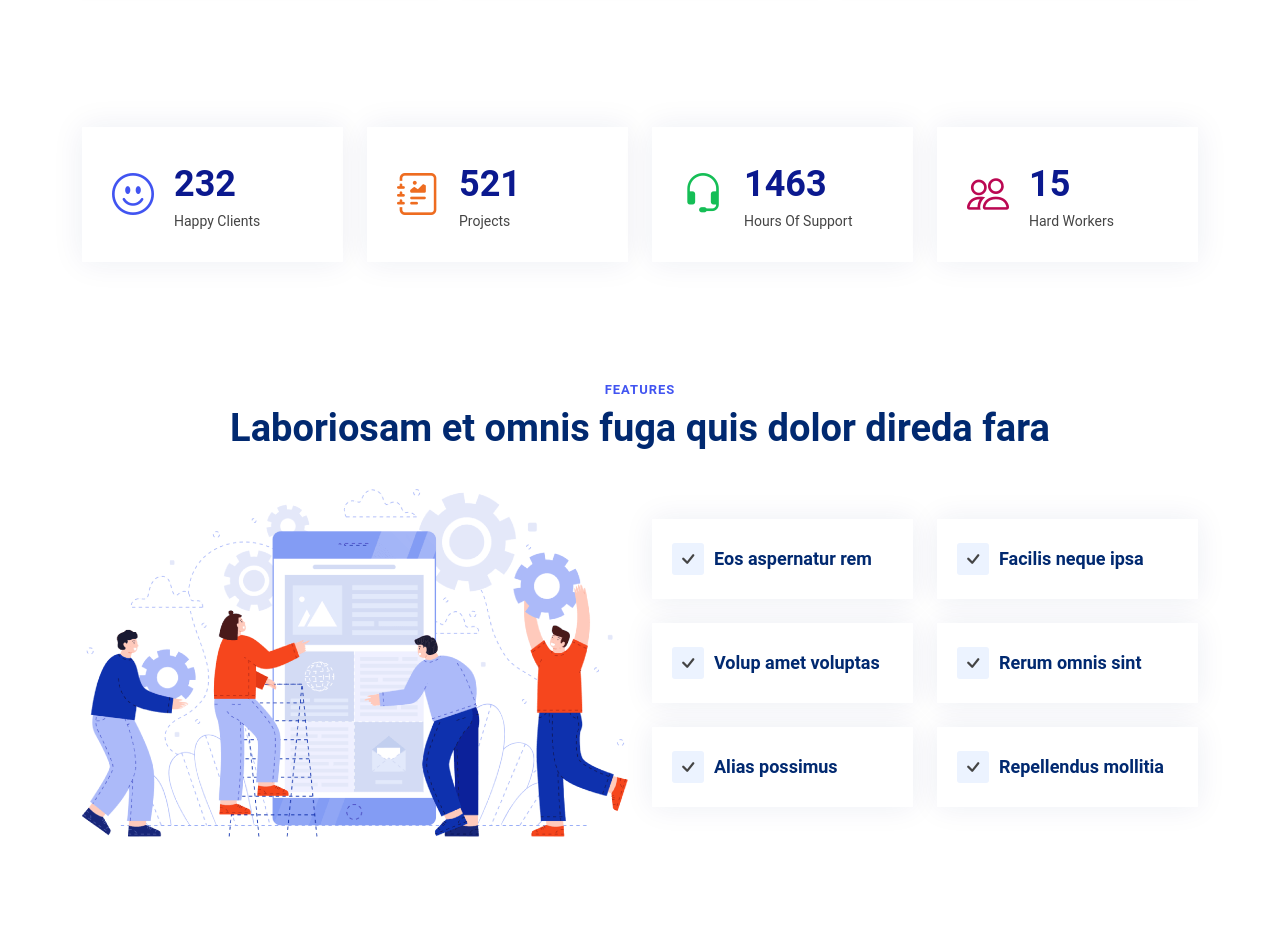
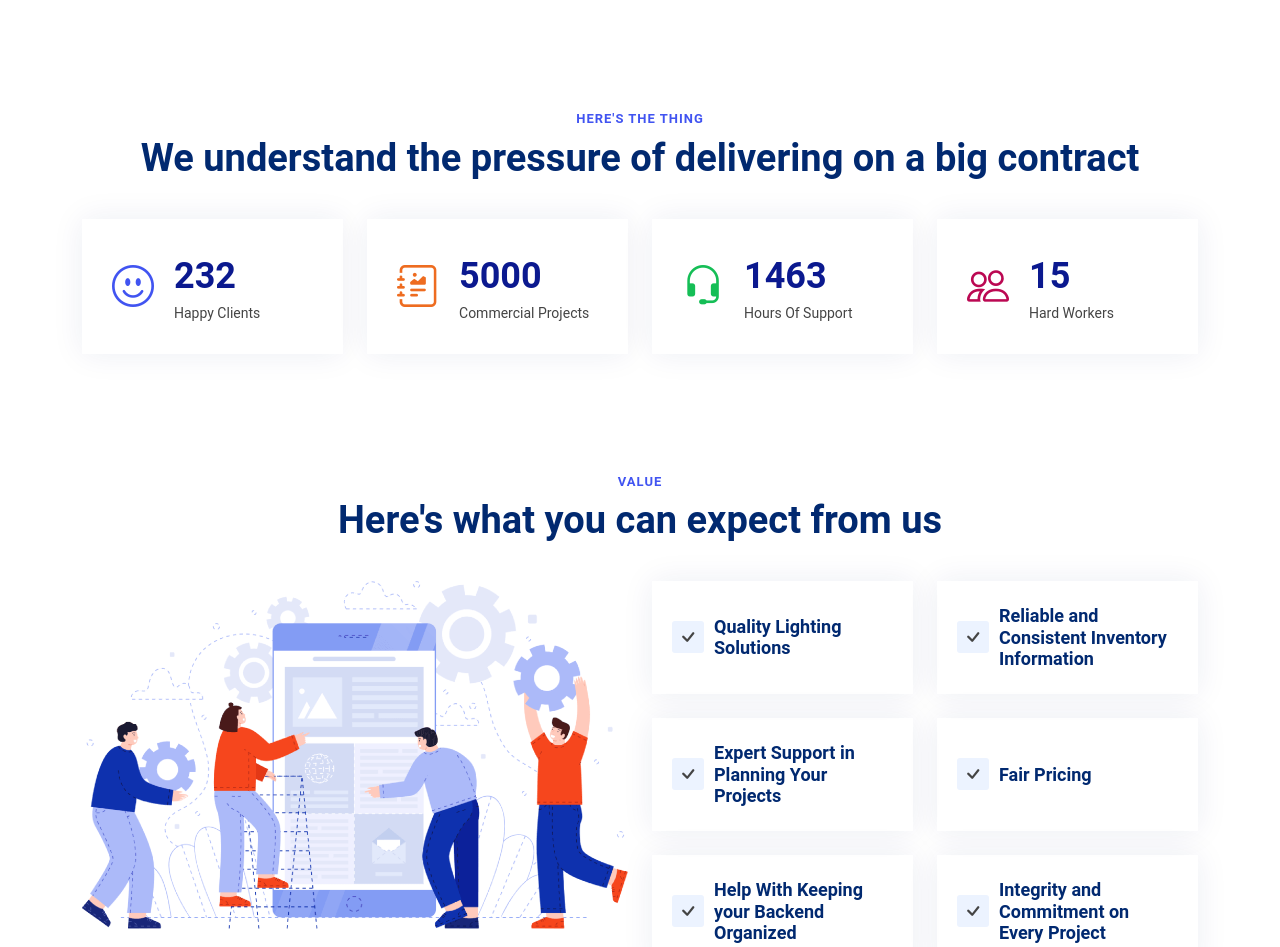
Before and after one commit to MinerIsa/FlexStart, a plain HTML site: page index.html in a window 1280 px wide. Shown: the part 1958-2905 px from the top of the page. Drawn offline with Linux system fonts and the light colour scheme.

Commit message:
change to the features section

```diff
--- a/index.html
+++ b/index.html
@@ -144,7 +144,7 @@
       <div class="container" data-aos="fade-up">
 
         <header class="section-header">
-          <h2>Here's the thing</h2>
+          <h2></h2>
           <p>Are you asking yourself questions like these?</p>
         </header>
 
@@ -183,6 +183,10 @@
     <!-- ======= Counts Section ======= -->
     <section id="counts" class="counts">
       <div class="container" data-aos="fade-up">
+        <header class="section-header">
+          <h2>Here's the thing</h2>
+          <p>We understand the pressure of delivering on a big contract</p>
+        </header>
 
         <div class="row gy-4">
 
@@ -200,8 +204,8 @@
             <div class="count-box">
               <i class="bi bi-journal-richtext" style="color: #ee6c20;"></i>
               <div>
-                <span data-purecounter-start="0" data-purecounter-end="521" data-purecounter-duration="1" class="purecounter"></span>
-                <p>Projects</p>
+                <span data-purecounter-start="0" data-purecounter-end="5000" data-purecounter-duration="1" class="purecounter"></span>
+                <p>Commercial Projects</p>
               </div>
             </div>
           </div>
@@ -237,8 +241,8 @@
       <div class="container" data-aos="fade-up">
 
         <header class="section-header">
-          <h2>Features</h2>
-          <p>Laboriosam et omnis fuga quis dolor direda fara</p>
+          <h2>Value</h2>
+          <p>Here's what you can expect from us</p>
         </header>
 
         <div class="row">
@@ -253,42 +257,42 @@
               <div class="col-md-6" data-aos="zoom-out" data-aos-delay="200">
                 <div class="feature-box d-flex align-items-center">
                   <i class="bi bi-check"></i>
-                  <h3>Eos aspernatur rem</h3>
+                  <h3>Quality Lighting Solutions</h3>
                 </div>
               </div>
 
               <div class="col-md-6" data-aos="zoom-out" data-aos-delay="300">
                 <div class="feature-box d-flex align-items-center">
                   <i class="bi bi-check"></i>
-                  <h3>Facilis neque ipsa</h3>
+                  <h3>Reliable and Consistent Inventory Information</h3>
                 </div>
               </div>
 
               <div class="col-md-6" data-aos="zoom-out" data-aos-delay="400">
                 <div class="feature-box d-flex align-items-center">
                   <i class="bi bi-check"></i>
-                  <h3>Volup amet voluptas</h3>
+                  <h3>Expert Support in Planning Your Projects</h3>
                 </div>
               </div>
 
               <div class="col-md-6" data-aos="zoom-out" data-aos-delay="500">
                 <div class="feature-box d-flex align-items-center">
                   <i class="bi bi-check"></i>
-                  <h3>Rerum omnis sint</h3>
+                  <h3>Fair Pricing</h3>
                 </div>
               </div>
 
               <div class="col-md-6" data-aos="zoom-out" data-aos-delay="600">
                 <div class="feature-box d-flex align-items-center">
                   <i class="bi bi-check"></i>
-                  <h3>Alias possimus</h3>
+                  <h3>Help With Keeping your Backend Organized</h3>
                 </div>
               </div>
 
               <div class="col-md-6" data-aos="zoom-out" data-aos-delay="700">
                 <div class="feature-box d-flex align-items-center">
                   <i class="bi bi-check"></i>
-                  <h3>Repellendus mollitia</h3>
+                  <h3>Integrity and Commitment on Every Project</h3>
                 </div>
               </div>
 
```
